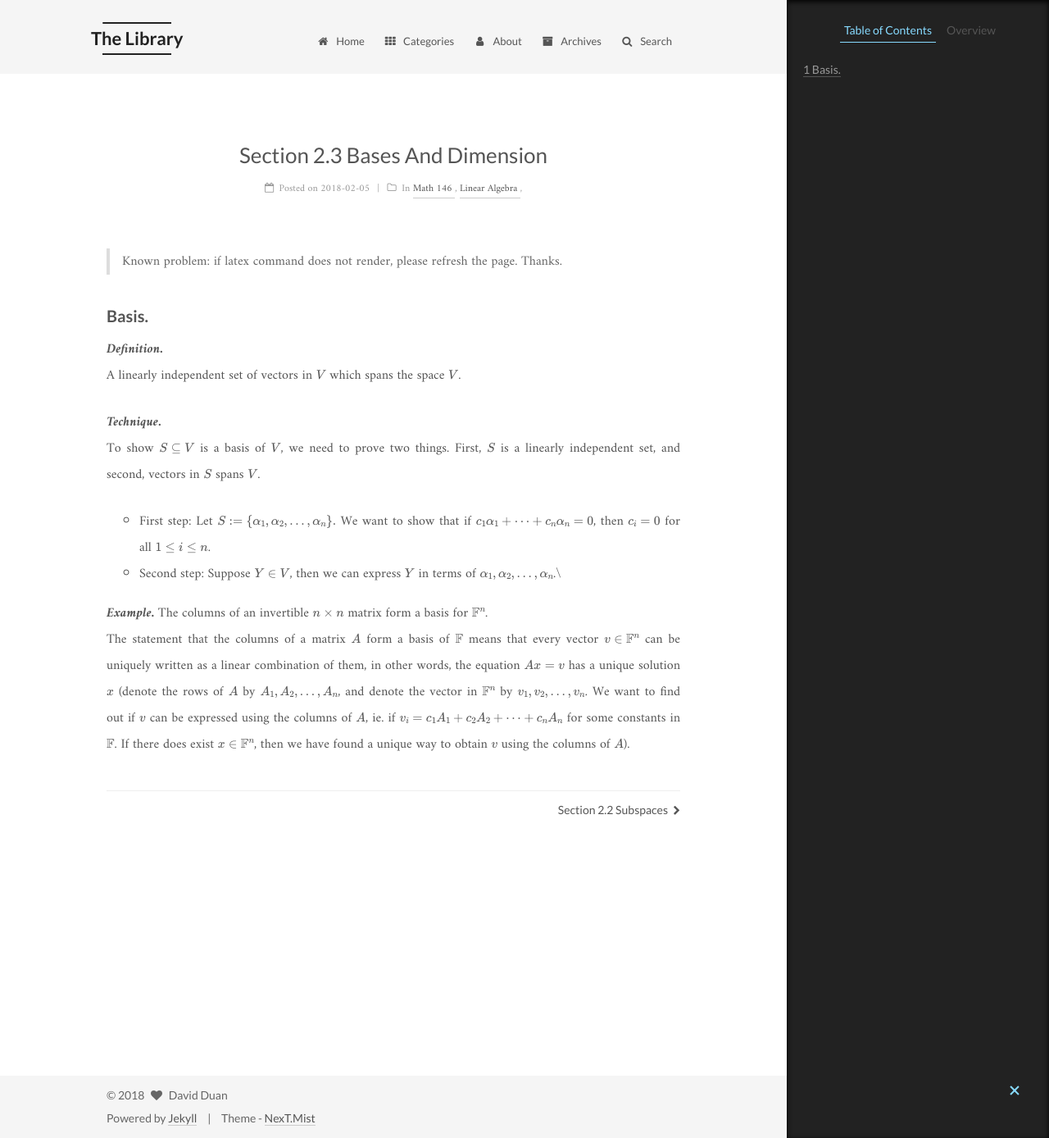
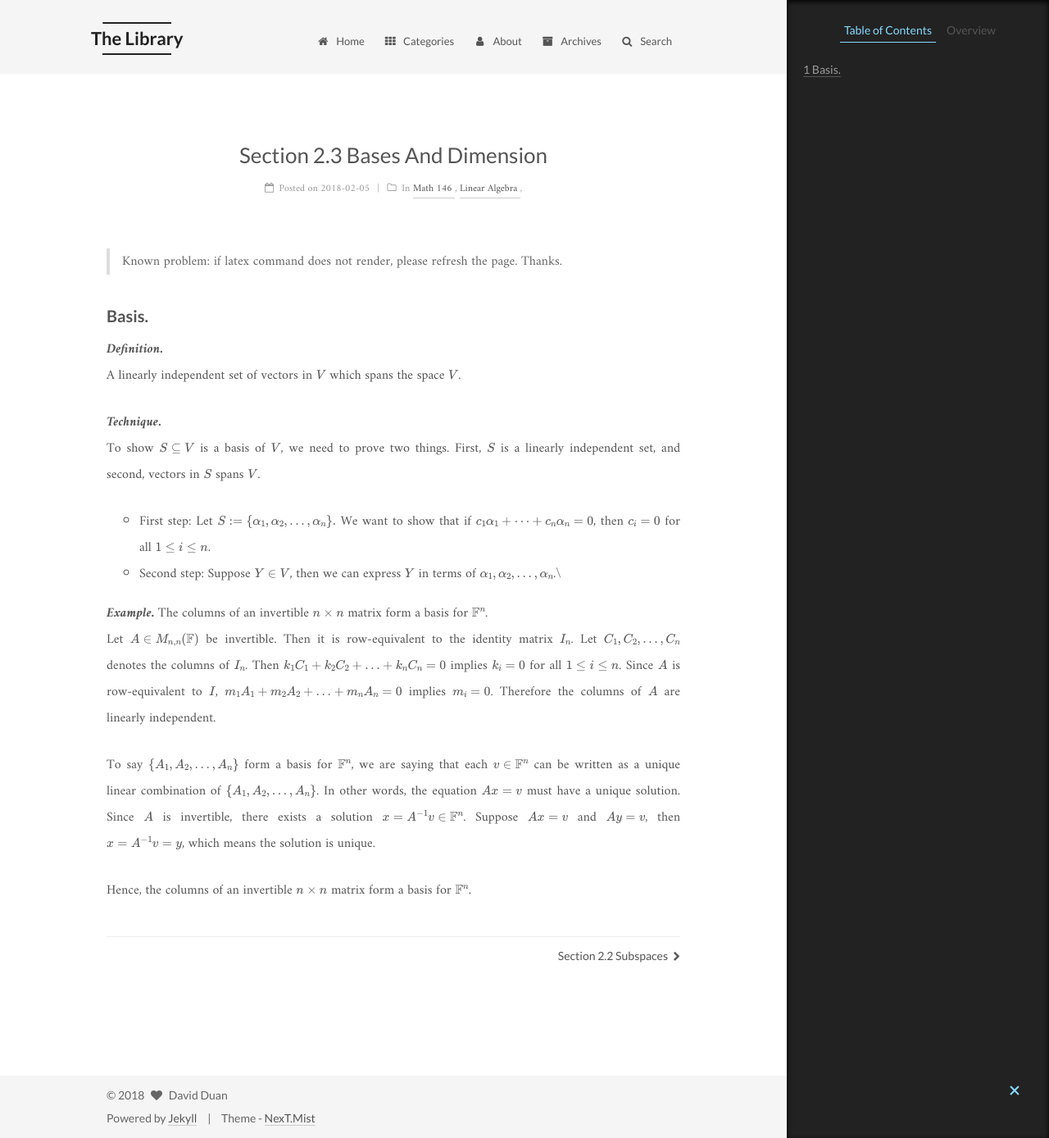
Before and after one commit to owaindex/Rootofallevii.github.io, a Jekyll site: the page built from _posts/2018-02-05-Section-2.3-Bases-and-Dimension.md, in a window 1280 px wide and 1388 px high. Shown: the whole window at 82% size. Built offline with Jekyll 4.4.1, drawn with Linux system fonts in a browser that asks for light colours; formulas are drawn with MathJax 3.

Commit message:
Update 2018-02-05-Section-2.3-Bases-and-Dimension.md

```diff
--- a/_posts/2018-02-05-Section-2.3-Bases-and-Dimension.md
+++ b/_posts/2018-02-05-Section-2.3-Bases-and-Dimension.md
@@ -17,4 +17,9 @@ To show $S \subseteq V$ is a basis of $V$, we need to prove two things. First, $
 
 ***Example.***
 The columns of an invertible $n\times n$ matrix form a basis for $\mathbb{F}^n$.\\
-The statement that the columns of a matrix $A$ form a basis of $\mathbb{F}$ means that every vector $v \in \mathbb{F}^n$ can be uniquely written as a linear combination of them, in other words, the equation $Ax = v$ has a unique solution $x$ (denote the rows of $A$ by $A_1, A_2, \ldots, A_n$, and denote the vector in $\mathbb{F}^n$ by $v_1, v_2, \ldots, v_n$. We want to find out if $v$ can be expressed using the columns of $A$, ie. if $v_i = c_1A_1 + c_2A_2 + \cdots + c_nA_n$ for some constants in $\mathbb{F}$. If there does exist $x \in \mathbb{F}^n$, then we have found a unique way to obtain $v$ using the columns of $A$).
+Let $A\in M_{n,n}(\mathbb{F})$ be invertible. Then it is row-equivalent to the identity matrix $I_n$. Let $C_1, C_2, \ldots, C_n$ denotes the columns of $I_n$. Then $k_1C_1 + k_2C_2 + \ldots + k_nC_n = 0$ implies $k_i = 0$ for all $1 \leq i \leq n$. Since $A$ is row-equivalent to $I$, $m_1A_1 + m_2A_2 + \ldots + m_nA_n = 0$ implies $m_i = 0$. Therefore the columns of $A$ are linearly independent.
+
+To say $\\{A_1, A_2, \ldots, A_n\\}$ form a basis for $\mathbb{F}^n$, we are saying that each $v \in \mathbb{F}^n$ can be written as a unique linear combination of $\\{A_1, A_2, \ldots, A_n\\}$. In other words, the equation $Ax = v$ must have a unique solution. Since $A$ is invertible, there exists a solution $x = A^{-1}v \in \mathbb{F}^n$. Suppose $Ax = v$ and $Ay = v$, then $x = A^{-1}v = y$, which means the solution is unique.
+
+
+Hence, the columns of an invertible $n \times n$ matrix form a basis for $\mathbb{F}^n$.
```
